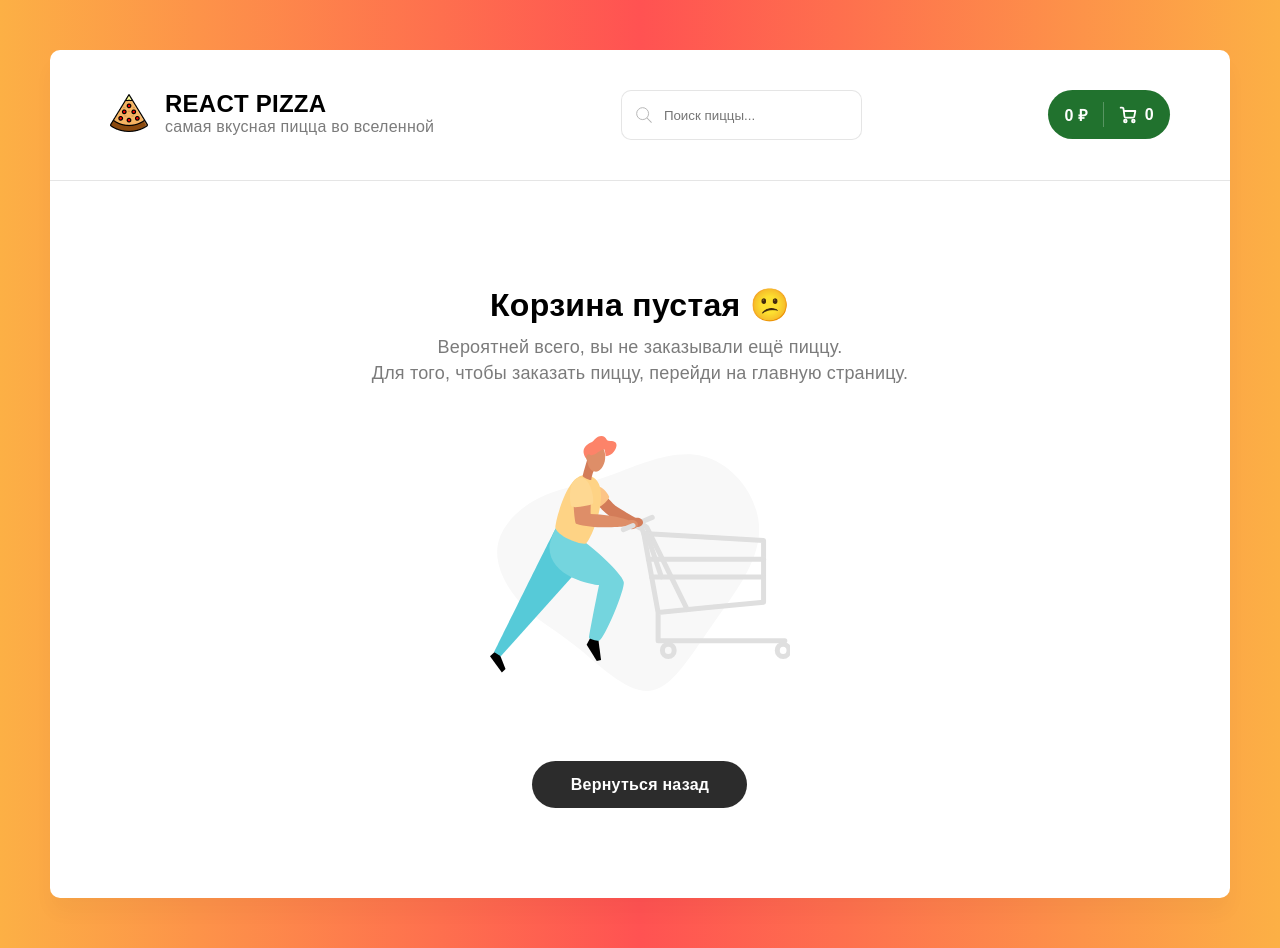
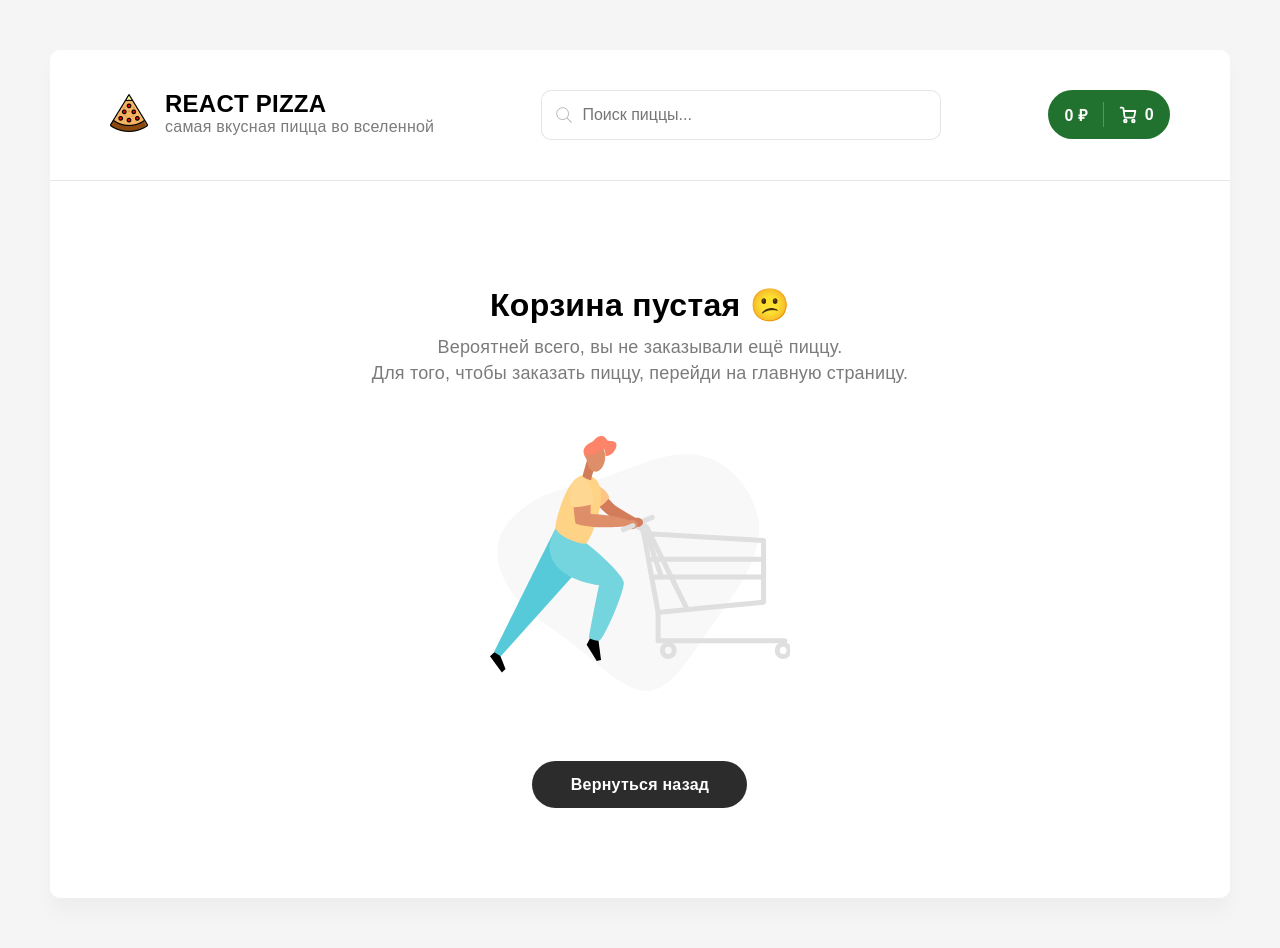
Before and after one commit to SpauN1/react-pizza, a React (Create React App) app: page /cartempty in a window 1280 px wide. Built offline with nearby package versions, Linux system fonts and the light colour scheme.

Commit message:
controlled input and clear input

```diff
--- a/src/components/App.js
+++ b/src/components/App.js
@@ -1,4 +1,4 @@
-import React from 'react';
+import React, { useState } from 'react';
 import { BrowserRouter, Routes, Route } from 'react-router-dom';
 
 import Header from './Header/Header';
@@ -11,10 +11,12 @@ import NotFound from '../pages/NotFound';
 import '../style/style.scss';
 
 function App() {
+  const [searchValue, setSearchValue] = useState('');
+
   return (
     <BrowserRouter>
       <div className="wrapper">
-        <Header />
+        <Header searchValue={searchValue} setSearchValue={setSearchValue} />
         <div className="content">
           <Routes>
             <Route path="/" element={<Home />} />
--- a/src/components/Header/Header.jsx
+++ b/src/components/Header/Header.jsx
@@ -8,7 +8,7 @@ import Search from '../Search/Search';
 
 import './Header.scss';
 
-function Header() {
+function Header({ searchValue, setSearchValue }) {
   return (
     <header className="header">
       <div className="header__content">
@@ -23,7 +23,7 @@ function Header() {
             </div>
           </div>
         </Link>
-        <Search />
+        <Search searchValue={searchValue} setSearchValue={setSearchValue} />
         <div className="header__basket">
           <Link to="/cart" className="button button__header" href="#">
             <span>0 ₽</span>
--- a/src/components/Search/Search.jsx
+++ b/src/components/Search/Search.jsx
@@ -1,18 +1,29 @@
 import React from 'react';
 
 import search from '../../assets/img/search.svg';
+import clearIcon from '../../assets/img/clear-icon.svg';
 
 import './Search.scss';
 
-function Search() {
+function Search({ searchValue, setSearchValue }) {
   return (
     <div className="search">
       <img src={search} alt="поиск пиццы" className="search__icon" />
       <input
+        onChange={(event) => setSearchValue(event.target.value)}
+        value={searchValue}
         className="search__input"
         type="text"
         placeholder="Поиск пиццы..."
       />
+      {searchValue && (
+        <img
+          onClick={() => setSearchValue('')}
+          className="search__input-clear"
+          src={clearIcon}
+          alt="очистить поле ввода"
+        />
+      )}
     </div>
   );
 }
--- a/src/components/Search/Search.scss
+++ b/src/components/Search/Search.scss
@@ -2,7 +2,9 @@
 
 .search {
   display: flex;
+  align-items: center;
   position: relative;
+  width: 400px;
 
   &__icon {
     width: 22px;
@@ -10,14 +12,32 @@
     opacity: 0.3;
     position: absolute;
     left: 12px;
-    top: 14px;
   }
 
   &__input {
-    max-width: 300px;
+    font-size: 16px;
+    width: 100%;
     height: 50px;
     border-radius: 10px;
-    padding: 12px 20px 12px 42px;
+    padding: 12px 40px;
     border: 1px solid $lineGrayColor;
+
+    &:focus {
+      border-color: rgba($lineGrayColor, 0.3);
+    }
+
+    &-clear {
+      position: absolute;
+      width: 22px;
+      height: 22px;
+      right: 12px;
+      cursor: pointer;
+      transition: all 0.3s linear;
+
+      &:hover {
+        opacity: 0.8;
+        transform: rotate(90deg);
+      }
+    }
   }
 }
--- a/src/style/style.scss
+++ b/src/style/style.scss
@@ -8,7 +8,7 @@ body {
   font-weight: 700;
   line-height: normal;
   letter-spacing: 0.24px;
-  background: $backgroundColor;
+  background-color: $lightGrayColor;
   overflow-y: scroll;
 }
 
--- a/src/style/variables.scss
+++ b/src/style/variables.scss
@@ -7,9 +7,3 @@ $grayColor: #7b7b7b;
 $lineGrayColor: rgba(0, 0, 0, 0.1);
 $opacityWhiteColor: rgba(255, 255, 255, 0.5);
 $lightGrayColor: #f5f5f5;
-$backgroundColor: linear-gradient(
-  90deg,
-  rgba(252, 176, 69, 1) 0%,
-  rgba(255, 82, 82, 1) 50%,
-  rgba(252, 176, 69, 1) 100%
-);
```
Also changed, not shown: src/assets/img/clear-icon.svg (added).
